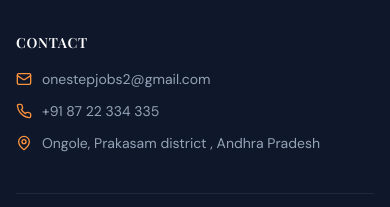
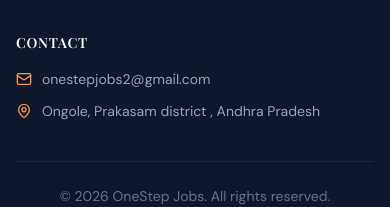
Before and after one commit to mesaichennu/onestepjobs, a React (Vite) app: page / in a window 390 px wide. Shown: the part 5590-5797 px from the top of the page. Built offline with nearby package versions, Linux system fonts and the light colour scheme; no server answers.

Commit message:
removed mobile number

```diff
--- a/src/components/Footer.tsx
+++ b/src/components/Footer.tsx
@@ -65,7 +65,7 @@
             <ul className="space-y-3">
               {[
                 { Icon: Mail,   text: 'onestepjobs2@gmail.com' },
-                { Icon: Phone,  text: '+91 87 22 334 335' },
+                // { Icon: Phone,  text: '+91 87 22 334 335' },
                 { Icon: MapPin, text: 'Ongole, Prakasam district , Andhra Pradesh' },
               ].map(({ Icon, text }) => (
                 <li key={text} className="flex items-start gap-2.5 text-slate-400 text-sm">
--- a/src/components/WhatsAppChat.tsx
+++ b/src/components/WhatsAppChat.tsx
@@ -5,7 +5,7 @@
 export default function WhatsAppChat() {
   const [open, setOpen] = useState(false);
 
-  const phoneNumber = "918722334335"; // replace
+  const phoneNumber = "919876543210"; // replace
   const message = "Hi, I am interested in job opportunities";
 
   const whatsappLink = `https://wa.me/${phoneNumber}?text=${encodeURIComponent(message)}`;
```
Also changed, not shown: 1 other file (tests, documents, lock files or other folders).
